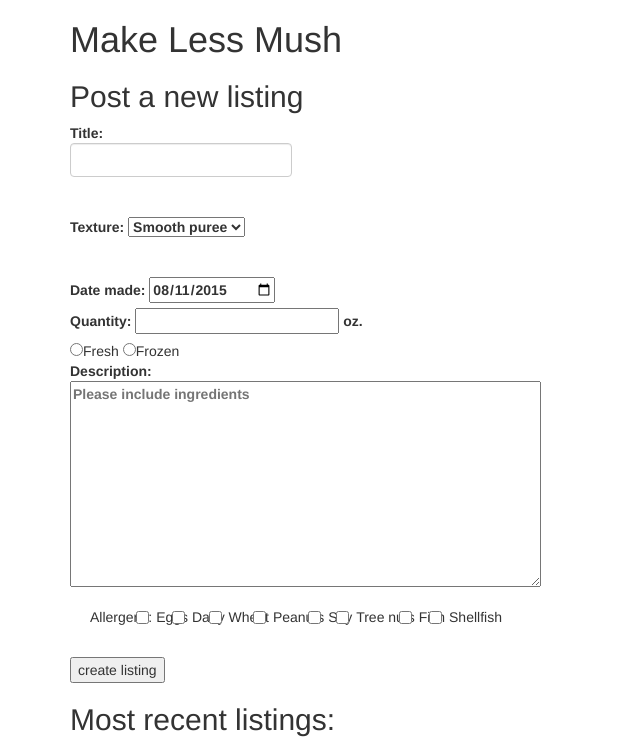
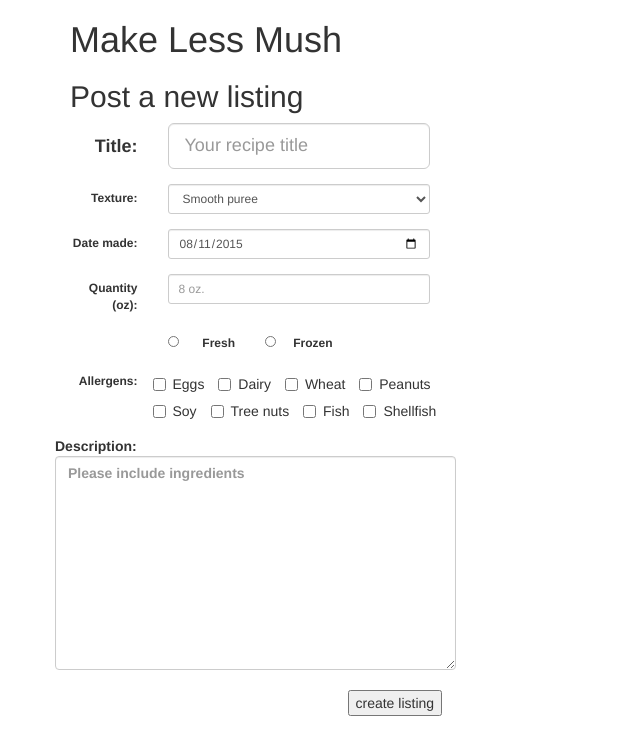
Before and after one commit to akvanhar/HB-FinalProject, a Flask app: page / in a window 1280 px wide. Shown: the part 52-789 px from the top of the page, without its empty margins (0-640 px from the left). Run offline with Flask 2, Linux system fonts and the light colour scheme; the visitor is signed in with stand-in values (Sample User, id 1); data comes from the database, SQL or seed files in the repository; data that the repository does not hold is empty; some libraries are stand-ins or nearby versions.

Commit message:
bootstrapping the homepage form

```diff
--- a/templates/index.html
+++ b/templates/index.html
@@ -12,52 +12,86 @@
 {% endif %}
 
 <h2>Post a new listing</h2>
-	<form action='/postlisting' method='post'>
-		<div class="form-group">
-			<label>Title:
-				<input class="form-control" type='text' name='title'>
-			</label>
+	<form class="form-horizontal" action='/postlisting' method='post'>
+		<div class="form-group form-group-lg">
+			<label class="col-sm-1 control-label" for="foodTitle">Title: </label>
+	    		<div class="col-sm-3">
+	      			<input class="form-control" type="text" id="foodTitle" placeholder="Your recipe title" name='title'>
 	    		</div>
-			<br>
-		<div class="form-group">
-			<label>Texture:
-				<select name='texture'>
+		</div>
+		<div class="form-group form-group-sm">
+			<label class="col-sm-1 control-label" for="texture">Texture: </label>
+	    		<div class="col-sm-3">
+	      			<select class="form-control" id="texture" name='texture'>
 						<option class="form-control" value='smooth_puree'>Smooth puree
 						<option class="form-control" value='lumpy_puree'>Lumpy puree
 						<option class="form-control" value='diced'>Diced
 					</select>
+	    		</div>
     		</label>
 		</div>
-			<br>
-			<label>Date made:
-				<input type='date' name='datemade' value='{{ current_date }}'>
+		<div class="form-group form-group-sm">
+			<label class="col-sm-1 control-label" for="datemade">Date made: </label>
+	    		<div class="col-sm-3">
+	      			<input class="form-control" id="datemade" type='date' name='datemade' value='{{ current_date }}'>
+	    		</div>
+		</div>
+		<div class="form-group form-group-sm">
+			<label class="col-sm-1 control-label" for="quantity">Quantity (oz): </label>
+	    		<div class="col-sm-3">
+	      			<input class="form-control" type='number' min='0' name='quantity' placeholder='8 oz.'>
+	    		</div>
+		</div>
+		<div class="form-group form-group-sm">
+			<label class="col-sm-1 control-label"></label>
+			<label class="col-sm-1 control-label" for="freshfrozen">Fresh
+				<input class="col-sm-2 radio-inline" type="radio" name="freshfrozen" value="fresh">
+			</label>
+			<label class="col-sm-1 control-label" for="freshfrozen">Frozen
+				<input class="col-sm-2 radio-inline" type="radio" name="freshfrozen" value="frozen">
+			</label>
+		</div>
+
+		<div class="form-group form-group-sm">
+			<label class="col-sm-1 control-label">Allergens:</label>
+				<label for="allergens" class="checkbox-inline">
+					<input type='checkbox' name='allergens' value='eggs'>Eggs
+				</label>
+				<label class="checkbox-inline">
+					<input type='checkbox' name='allergens' value='dairy'>Dairy
+				</label>
+				<label class="checkbox-inline">
+					<input type='checkbox' name='allergens' value='wheat'>Wheat
+				</label>
+				<label class="checkbox-inline">
+					<input type='checkbox' name='allergens' value='peanuts'>Peanuts
 				</label>
 				<br>
-			<label>Quantity:
-				<input type='number' name='quantity'> oz.
+				<label class="col-sm-1"></label>
+				<label class="checkbox-inline">
+					<input type='checkbox' name='allergens' value='soy'>Soy
 				</label>
-			<br>
-			<input type='radio' name='freshfrozen' value='fresh'>Fresh
-			<input type='radio' name='freshfrozen' value='frozen'>Frozen
-			<br>
-			<label>Description:<br>
-				<textarea name='description' rows='10' cols='50' placeholder='Please include ingredients'></textarea>
+				<label class="checkbox-inline">
+					<input type='checkbox' name='allergens' value='treenuts'>Tree nuts
 				</label>
-			<br>
-			<div class="checkbox">
-			<label>Allergens:
-				<input type='checkbox' name='allergens' value='eggs'>Eggs
-				<input type='checkbox' name='allergens' value='dairy'>Dairy
-				<input type='checkbox' name='allergens' value='wheat'>Wheat
-				<input type='checkbox' name='allergens' value='peanuts'>Peanuts
-				<input type='checkbox' name='allergens' value='soy'>Soy
-				<input type='checkbox' name='allergens' value='treenuts'>Tree nuts
+				<label class="checkbox-inline">
 					<input type='checkbox' name='allergens' value='fish'>Fish
+				</label>
+				<label class="checkbox-inline">
 					<input type='checkbox' name='allergens' value='shellfish'>Shellfish
 				</label>
+			</label>
 		</div>
-			<br>
+		<div class="form-group">
+			<label>Description:<br>
+				<textarea class="form-control" name='description' rows='10' cols='40' placeholder='Please include ingredients'></textarea>
+			</label>
+		</div>
+
+		<div class="form-group">
+			<label class="col-sm-3"></label>
 			<input type='submit' value='create listing'>
+		</div>
 	</form>
 
 <h2>Most recent listings:</h2>
```
Lines whose indentation alone changed are shown as unchanged.
